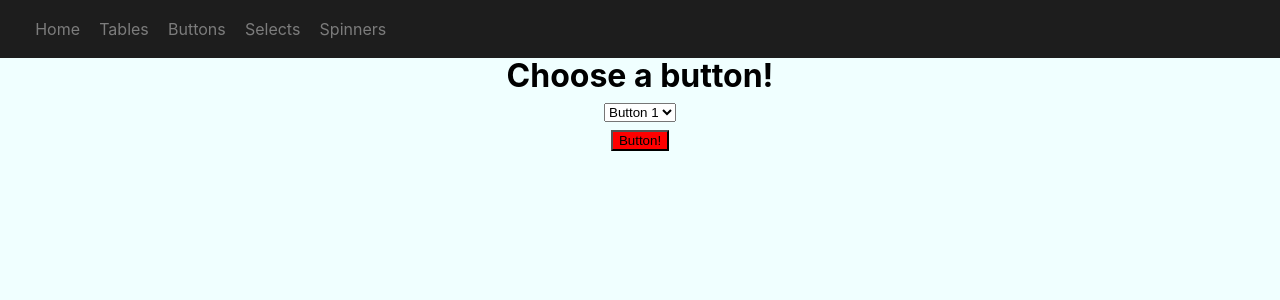
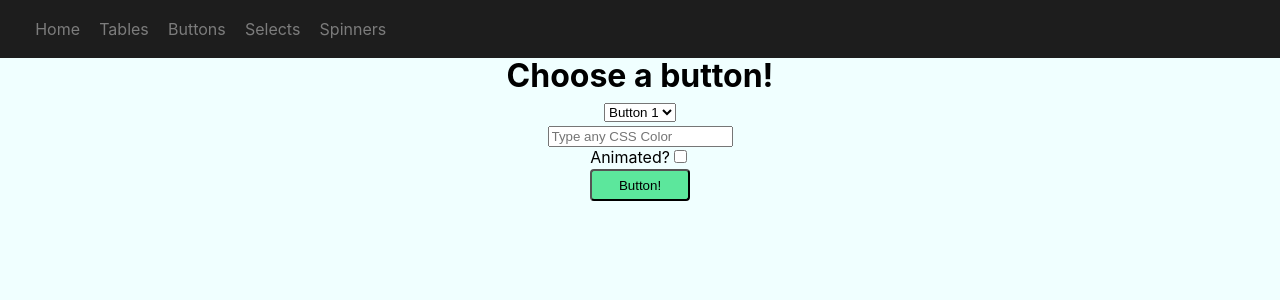
Before and after one commit to smith-xyz/component-library, a React (Create React App) app: page /buttons in a window 1280 px wide. Shown: the top 300 px of the page. Built offline with nearby package versions, Linux system fonts and the light colour scheme.

Commit message:
button animation classes

```diff
--- a/public/index.html
+++ b/public/index.html
@@ -7,7 +7,7 @@
     <meta name="theme-color" content="#000000" />
     <meta
       name="description"
-      content="Web site created using create-react-app"
+      content="React Component Library"
     />
     <link rel="apple-touch-icon" href="%PUBLIC_URL%/logo192.png" />
     <!--
@@ -24,7 +24,7 @@
       work correctly both with client-side routing and a non-root public URL.
       Learn how to configure a non-root public URL by running `npm run build`.
     -->
-    <title>React App</title>
+    <title>My Components</title>
   </head>
   <body>
     <noscript>You need to enable JavaScript to run this app.</noscript>
--- a/src/components/Buttons/Button.tsx
+++ b/src/components/Buttons/Button.tsx
@@ -4,14 +4,18 @@ import './Styles/base.scss'
 interface ButtonProps {
     name?: string
     text: string
+    color?: string
+    animate?: boolean
 }
 
 const Button = (props: ButtonProps) => {
-    const buttonType = props.name ? "button-custom-" + props.name : "button-custom-1"
 
     return (
-        <div>
-            <button className={buttonType}>{props.text}</button>
+        <div className="button-container">
+            <button className={props.animate ? "button-custom animate" : "button-custom"}
+                    style={{ background: props.color ? props.color : "rgba(55, 226, 132, 0.8)" }}>
+                <span className="button-text">{props.text}</span>
+            </button>
         </div>
     )
 }
--- a/src/components/Buttons/Index.tsx
+++ b/src/components/Buttons/Index.tsx
@@ -6,7 +6,8 @@ const ButtonsIndex = () => {
     const [selectedButtton, setSelectedButton] = useState("Button 1")
     const [switchChecked, setSwitchChecked] = useState(false)
     const [smallSwitch, setSmallSwitch] = useState(false)
-
+    const [color, setColor] = useState("")
+    const [animated, setAnimated] = useState(false)
 
     return (
         <React.Fragment>
@@ -14,16 +15,19 @@ const ButtonsIndex = () => {
                 <h1>Choose a button!</h1>
                 <select value={selectedButtton} onChange={e => setSelectedButton(e.target.value)}>
                     <option>Button 1</option>
-                    <option>Button 2</option>
-                    <option>Button 3</option>
                     <option>Switch</option>
                 </select>
+                <input type="text" placeholder="Type any CSS Color" onChange={(e) => setColor(e.target.value)}></input>
+                <label htmlFor={"animated"}>
+                    <span>Animated?</span>
+                    <input type="checkbox" name="animated" onChange={(e) => setAnimated(!animated)}></input>
+                </label>
                 {selectedButtton.match('Switch') &&
                     <label htmlFor={"smallSwitch"}>
                         <span>Small?</span>
                         <input type="checkbox" name="smallSwitch" onChange={(e) => setSmallSwitch(!smallSwitch)}></input>
                     </label>}
-                {selectedButtton.match('Button') && <Button text="Button!" name={selectedButtton.split(' ').reverse()[0]}/>}
+                {selectedButtton.match('Button') && <Button animate={animated} text="Button!" name={selectedButtton.split(' ').reverse()[0]} color={color} />}
                 {selectedButtton.match('Switch') && <Switch name="test" small={smallSwitch} yesText="Ok" noText="Nope" checked={switchChecked} onChange={(e) => setSwitchChecked(!switchChecked)} />}
                 {switchChecked && <h2>I am checked!</h2>}
             </div>
--- a/src/components/Buttons/Styles/base.scss
+++ b/src/components/Buttons/Styles/base.scss
@@ -1,11 +1,40 @@
-.button-custom {
-    &-1 {
-        background: red;
-    }
-    &-2 {
-        background-color: white;
-        width: 5rem;
-        border-radius: 0.25rem;
-        background: rgba(158, 158, 158, 0.85);
+.button-container {
+    margin: 0.15rem;
+    height: 30px;
+    width: 100px;
+    display: flex;
+    justify-content: center;
+
+    .button-custom {
+      border-radius: 0.25rem;
+      width: 10rem;
+      height: 2rem;
+      margin: auto;
+      transition: all 0.5s;
+
+      span {
+          cursor: pointer;
+          display: inline-block;
+          position: relative;
+          transition: 0.5s;
+        }
+
+      &.animate span:after {
+        content: '\2713';
+        position: absolute;
+        opacity: 0;
+        top: 0;
+        right: -20px;
+        transition: 0.5s;
+      }
+
+      &.animate:hover span {
+        padding-right: 1rem;
+      }
+
+      &.animate:hover span:after {
+        opacity: 1;
+        right: 0;
+      }
     }
 }
```
